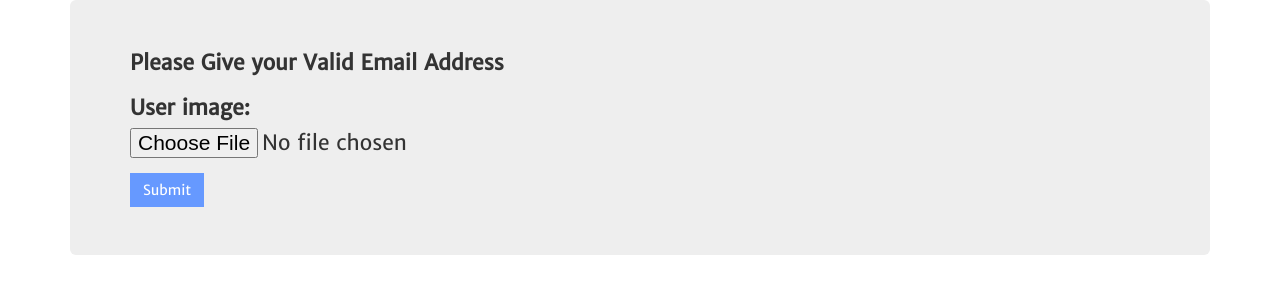
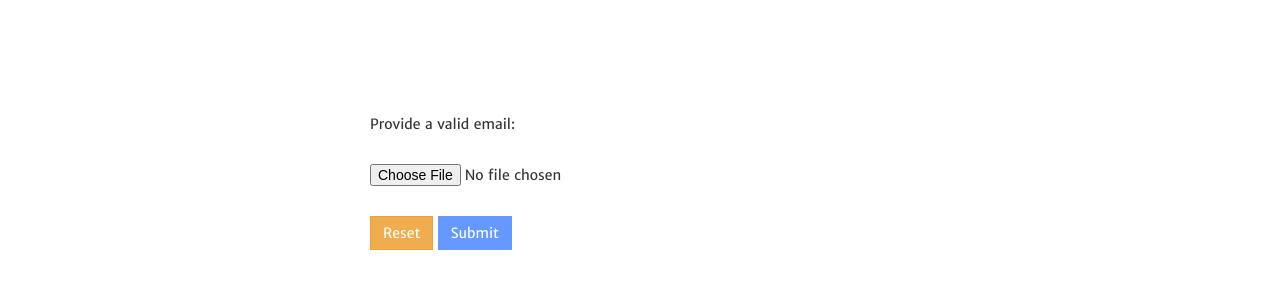
Before and after one commit to nafi-pantha/SupportInCareer, a Django app: template online_exam/exam/templates/exam/password_reset_form.html in a window 1280 px wide. Shown: the part 50-350 px from the top of the page. Run offline with Django 3.2, Linux system fonts and the light colour scheme; the template is opened without the code that fills it: values that come from a table or form of the project are taken from there, others are empty; some libraries are stand-ins or nearby versions.

Commit message:
Reset Password Template updated

```diff
--- a/online_exam/exam/static/css/scfu.css
+++ b/online_exam/exam/static/css/scfu.css
@@ -86,6 +86,9 @@ a {
 }
 .padding_top_35{
     padding-top: 35px;
+}
+.padding_bot_20{
+    padding-bottom: 20px;
 }
 .main_menu{
     /*margin-top: 20px;*/
@@ -269,3 +272,15 @@ a.morelink {
 .emptyDiv{ display:none;}
 .grnSign { color: #00ff00; }
 .redSign { color: #ff0000; }
+.forgetPass{
+    margin-top: 10%;
+}
+.margin_top_20{
+    margin-top: 20px;
+}
+.forgetPass form p>label{
+    display: none;
+}
+.errorlist li{
+    color: #FF0000;
+}
--- a/online_exam/exam/static/js/loginScript.js
+++ b/online_exam/exam/static/js/loginScript.js
@@ -161,24 +161,9 @@ $(document).ready(function(){
         }
     });
 
+    $('#id_email').addClass('form-control');
+    $('#forgetPassResetBtn').on('click', function(){
+        window.location = window.location.href;
+    });
+
 });
-
-
-/*
-,
-        submitHandler: function(form) {
-            $.ajax({
-                type: $(form).attr('method'),
-                url: /user_login/,
-                data: $(form).serialize(),
-                success: function(response) {
-                    if(response.results=='1'){
-                        window.location.href = "{% url 'home' %}"
-                    }
-                    if(response.results=='2'){
-                        swal("Error!", "Login Failed!", "error");
-                    }
-                }
-            });
-        }
-*/
--- a/online_exam/exam/templates/exam/header.html
+++ b/online_exam/exam/templates/exam/header.html
@@ -30,7 +30,7 @@
                     <span class="icon-bar"></span>
                     <span class="icon-bar"></span>
                 </button>
-                <a class="navbar-brand" href="#">smartcareer4u.com</a>
+                <a class="navbar-brand" href="{% url 'home' %}">smartcareer4u.com</a>
             </div>
 
             {% if user.is_authenticated %}
@@ -59,12 +59,22 @@
                 </div>
                 {% endfor %}
             {% else %}
+
+                {% url 'password_reset' as passReset %}
+                {% url 'password_reset_done' as passResetDone %}
+                {% url 'password_reset_confirm' as passResetConfirm %}
+                {% url 'password_reset_complete' as passResetComplete %}
+
+                {% if request.path != passReset or request.path != passResetDone or request.path != passResetConfirm or request.path != passResetComplete %}
                     <div class="collapse navbar-collapse" id="isNotLoggedIn">
                         <ul class="nav navbar-nav navbar-right">
                             <li><a href="#" id="registerLink">Sign Up</a></li>
                             <li><a href="#" id="loginLink" data-toggle="modal" data-target="#loginModal">Login</a></li>
                         </ul>
                     </div>
+                {% else %}
+
+                {% endif %}
             {% endif %}
         </div>
     </nav>
--- a/online_exam/exam/templates/exam/password_reset_form.html
+++ b/online_exam/exam/templates/exam/password_reset_form.html
@@ -3,14 +3,15 @@
 
 {% block content %}
 <div class="container">
-  <div class="jumbotron">
-    <p><strong>Please Give your Valid Email Address</strong></p>
-    <form method="POST">
-      {% csrf_token %}
-        {{ form.as_p }}
-        <button type="submit" class="btn btn-primary">Submit</button>
-    </form>
-  </div>
+    <div class="forgetPass col-md-offset-3 col-md-4">
+        <p class="padding_bot_20">Provide a valid email:</p>
+        <form method="POST">
+            {% csrf_token %}
+            {{ form.as_p }}
+            <button type="reset" class="btn btn-warning margin_top_20" id="forgetPassResetBtn">Reset</button>
+            <button type="submit" class="btn btn-primary margin_top_20">Submit</button>
+        </form>
+    </div>
 </div>
 
 {% endblock %}
```
Also changed, not shown: online_exam/exam/views/ReviewView.py (+4 -3 lines), online_exam/exam/templates/exam/password_reset_done.html (indentation only). Lines whose indentation alone changed are shown as unchanged.
